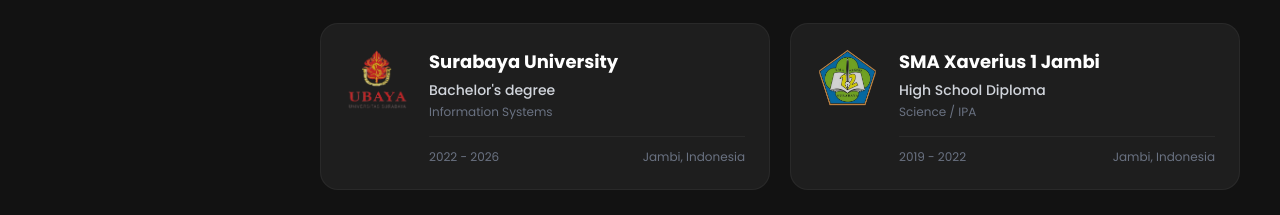
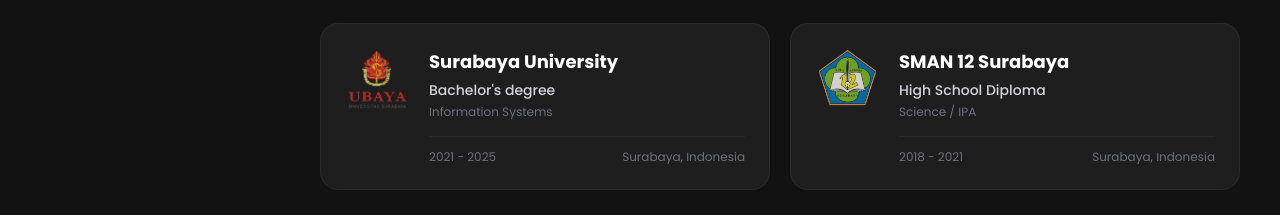
Before and after one commit to DanielRichardRansun/portfolio, a Next.js app: page /about in a window 1280 px wide. Shown: the part 1108-1323 px from the top of the page. Built offline with nearby package versions, Linux system fonts and the light colour scheme.

Commit message:
update directories

```diff
--- a/constants/dictionaries.ts
+++ b/constants/dictionaries.ts
@@ -11,7 +11,7 @@
   home: {
     hero: {
       greeting: "Hi, I'm Daniel Richard Ransun",
-      location: "Based in Jambi, Indonesia 🇮🇩",
+      location: "Based in Surabaya, Indonesia 🇮🇩",
       desc: "Professional Web Developer & Technology Specialist with experience in front-end and back-end development, CMS platforms, and mobile applications. Skilled in developing and maintaining websites for both local and international clients or companies, with a strong foundation in technology and AI-driven solutions.",
       btn_project: "See My Work",
       btn_contact: "Contact Me",
@@ -124,16 +124,16 @@
         name: "Surabaya University",
         degree: "Bachelor's degree",
         major: "Information Systems",
-        year: "2022 - 2026",
-        location: "Jambi, Indonesia",
+        year: "2021 - 2025",
+        location: "Surabaya, Indonesia",
         logo: "/images/logo/univ_surabaya.png",
       },
       sma: {
-        name: "SMA Xaverius 1 Jambi",
+        name: "SMAN 12 Surabaya",
         degree: "High School Diploma",
         major: "Science / IPA",
-        year: "2019 - 2022",
-        location: "Jambi, Indonesia",
+        year: "2018 - 2021",
+        location: "Surabaya, Indonesia",
         logo: "/images/logo/sma12.png",
       },
     },
@@ -551,7 +551,7 @@
   home: {
     hero: {
       greeting: "Hai, Saya Daniel Richard Ransun",
-      location: "Berbasis di Jambi, Indonesia 🇮🇩",
+      location: "Berbasis di Surabaya, Indonesia 🇮🇩",
       desc: "Pengembang Web Profesional & Spesialis Teknologi dengan pengalaman dalam pengembangan front-end dan back-end, platform CMS, dan aplikasi seluler. Terampil dalam mengembangkan dan memelihara situs web untuk klien atau perusahaan lokal dan internasional, dengan dasar yang kuat dalam teknologi dan solusi berbasis AI.",
       btn_project: "Lihat Karya",
       btn_contact: "Email Saya",
@@ -664,16 +664,16 @@
         name: "Universitas Surabaya",
         degree: "Sarjana (S1)",
         major: "Sistem Informasi",
-        year: "2022 - 2026",
-        location: "Jambi, Indonesia",
+        year: "2021 - 2025",
+        location: "Surabaya, Indonesia",
         logo: "/images/logo/univ_surabaya.png",
       },
       sma: {
-        name: "SMA Xaverius 1 Jambi",
+        name: "SMAN 12 Surabaya",
         degree: "Sekolah Menengah Atas",
         major: "IPA",
-        year: "2019 - 2022",
-        location: "Jambi, Indonesia",
+        year: "2018 - 2021",
+        location: "Surabaya, Indonesia",
         logo: "/images/sma.png",
       },
     },
```
